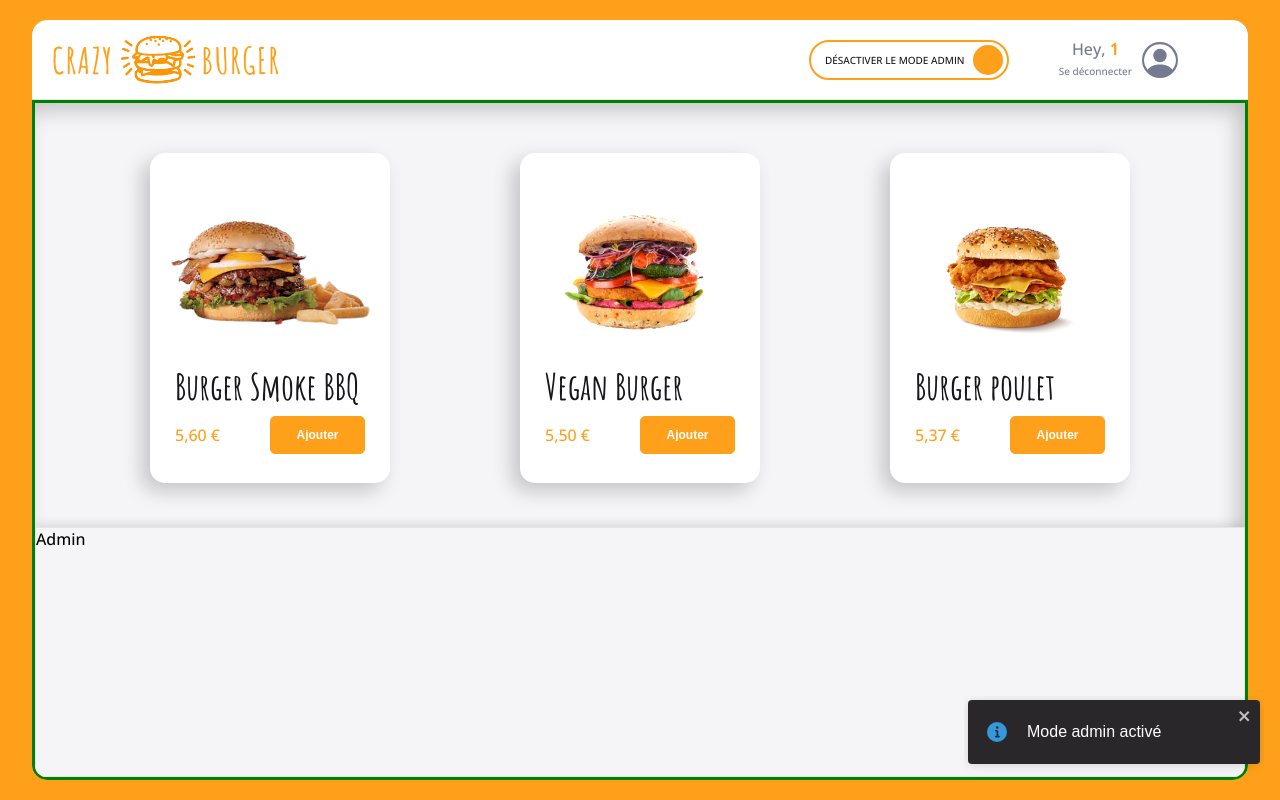
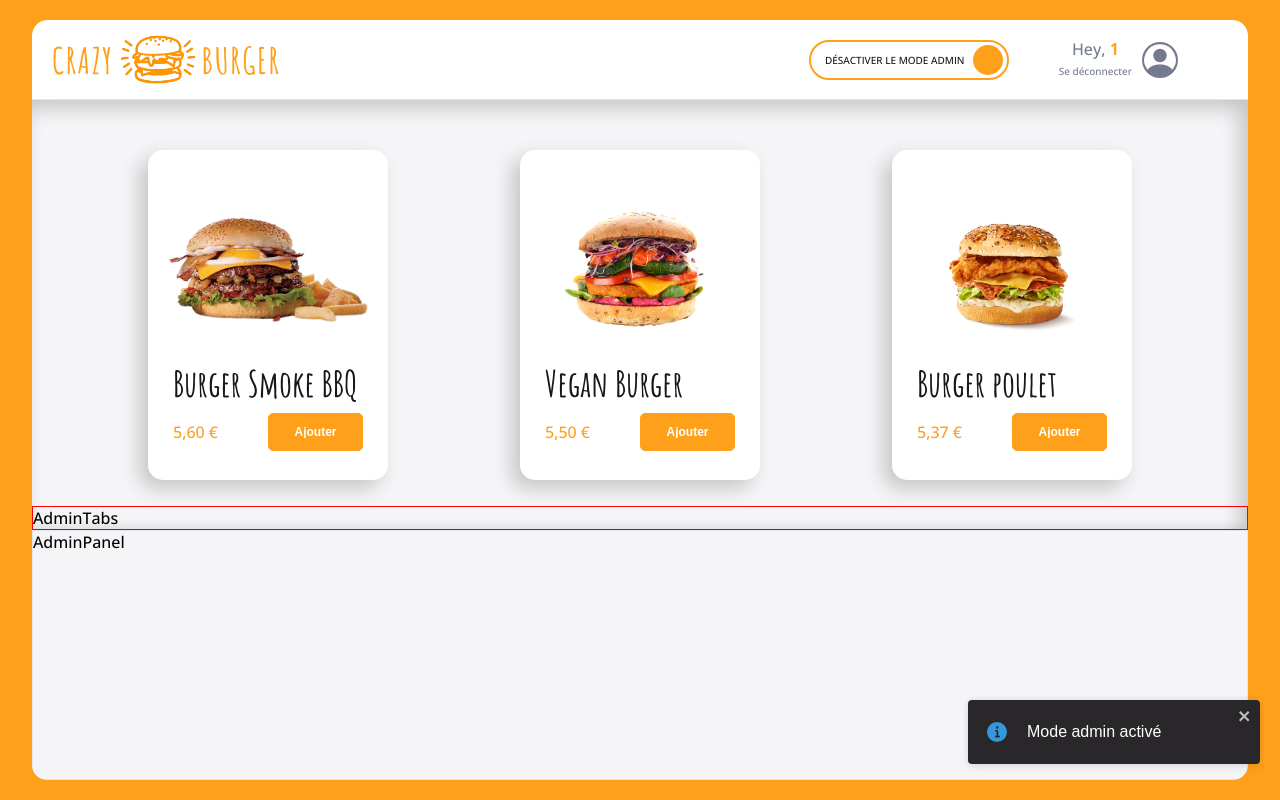
Before and after one commit to Samy572/burger-shop, a React (Vite) app: page /order/1 in a window 1280 px wide. Both pictures are taken after a click on the label 908 px from the left and 59 px from the top of the page. Built offline with nearby package versions, Linux system fonts and the light colour scheme.

Commit message:
💄 F07 : OrderPage > Admin > Add AdminTabs and AdminPanel

```diff
--- a/src/components/pages/order/Main/Admin/Admin.jsx
+++ b/src/components/pages/order/Main/Admin/Admin.jsx
@@ -1,17 +1,19 @@
 import styled from 'styled-components';
-import { theme } from '../../../../../theme';
+import AdminTabs from './AdminTabs';
+import AdminPanel from './AdminPanel';
 
 export default function Admin() {
-	return <AdminStyled>Admin</AdminStyled>;
+	return (
+		<AdminStyled>
+			<AdminTabs />
+			<AdminPanel />
+		</AdminStyled>
+	);
 }
 
 const AdminStyled = styled.div`
-	height: 250px;
 	position: absolute;
 	bottom: 0;
 	left: 0;
 	right: 0;
-	background-color: ${theme.colors.background_white};
-	border: 1px solid ${theme.colors.greyLight};
-	box-shadow: ${theme.shadows.subtle};
 `;
--- /dev/null
+++ b/src/components/pages/order/Main/Admin/AdminPanel.jsx
@@ -0,0 +1,14 @@
+import styled from 'styled-components';
+import { theme } from '../../../../../theme';
+
+export default function AdminPanel() {
+	return <AdminPanelStyled>AdminPanel</AdminPanelStyled>;
+}
+
+const AdminPanelStyled = styled.div`
+	border: solid 1px;
+	height: 250px;
+	background-color: ${theme.colors.background_white};
+	border: 1px solid ${theme.colors.greyLight};
+	box-shadow: ${theme.shadows.subtle};
+`;
--- /dev/null
+++ b/src/components/pages/order/Main/Admin/AdminTabs.jsx
@@ -0,0 +1,10 @@
+import styled from 'styled-components';
+import { theme } from '../../../../../theme';
+
+export default function AdminTabs() {
+	return <AdminTabsStyled>AdminTabs</AdminTabsStyled>;
+}
+
+const AdminTabsStyled = styled.div`
+	border: solid 1px red;
+`;
--- a/src/components/pages/order/Main/Main.jsx
+++ b/src/components/pages/order/Main/Main.jsx
@@ -22,7 +22,6 @@ export default function Main() {
 }
 
 const MainStyled = styled.div`
-	border: solid 3px green;
 	height: calc(95vh - 10vh);
 	background-color: ${theme.colors.white};
 	border-bottom-right-radius: ${theme.borderRadius.extraRound};
```
Also changed, not shown: src/components/reusable-ui/Tab.jsx (added).
